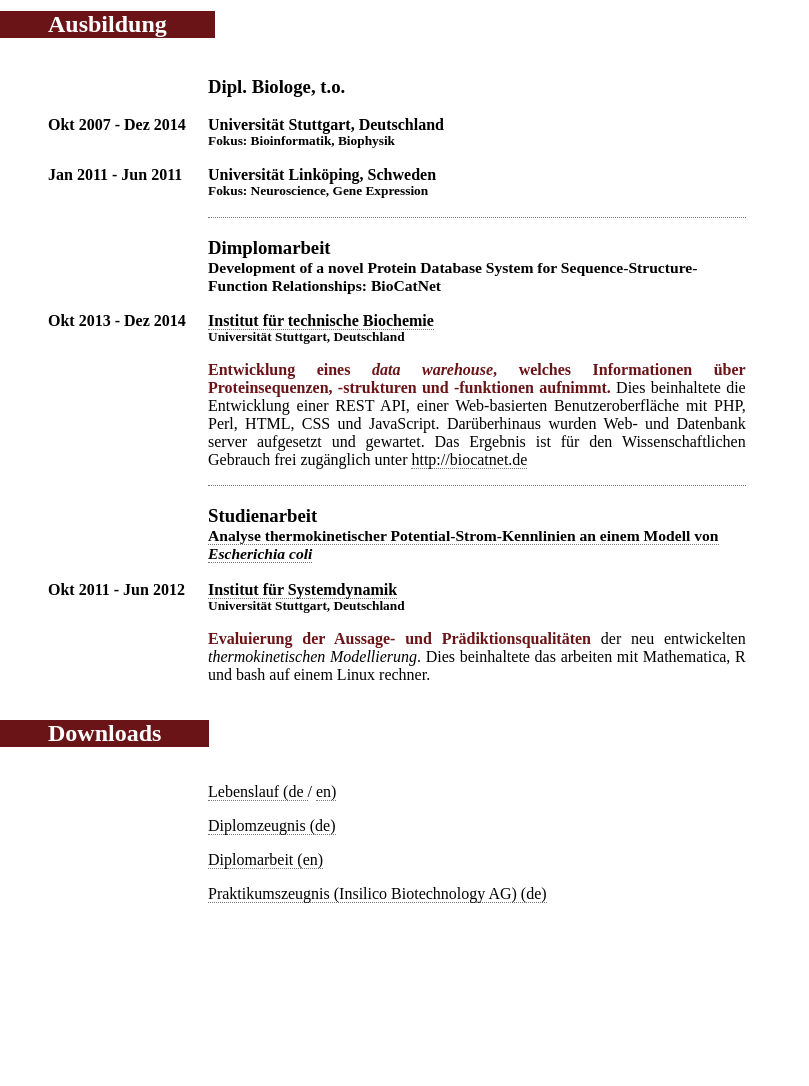
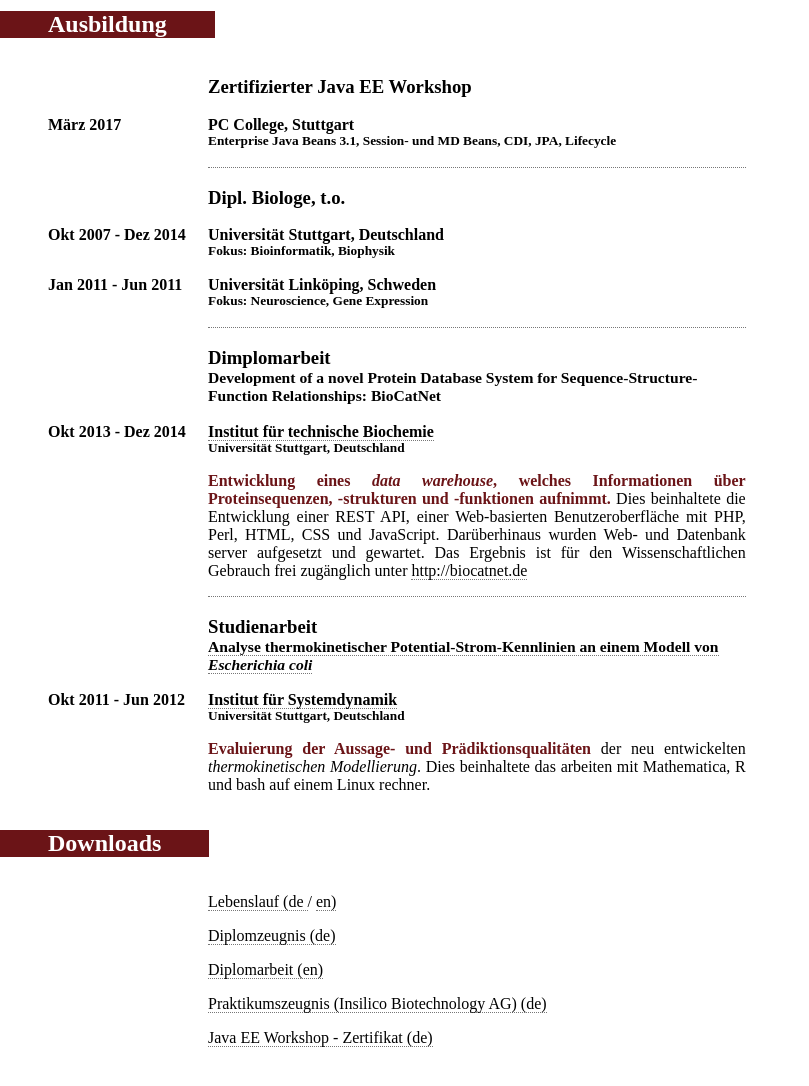
Before and after one commit to lordvlad/lordvlad.github.io, a plain HTML site: page cv_de.html in a window 1280 px wide. Shown: the part 1660-2746 px from the top of the page, without its empty margins (0-809 px from the left). Before the commit the page ends 2611 px from the top, so only its background shows below. Drawn offline with Linux system fonts and the light colour scheme; a web font is replaced by a local one.

Commit message:
update cv html, add java-ee cert

```diff
--- a/cv_de.html
+++ b/cv_de.html
@@ -83,6 +83,13 @@
       <a name="education"></a>
       <h2>Ausbildung</h2>
       <section>
+        <h3>Zertifizierter Java EE Workshop</h3>
+        <h5>März 2017</h5>
+        <h4>PC College, Stuttgart <small>Enterprise Java Beans 3.1, Session- und MD Beans, CDI, JPA, Lifecycle</small></h4>
+        <br/>
+      </section>
+
+      <section>
         <h3>Dipl. Biologe, t.o.</h3>
         <h5>Okt 2007 - Dez 2014</h5>
         <h4>Universität Stuttgart, Deutschland<small>Fokus: Bioinformatik, Biophysik</small></h4>
@@ -126,6 +133,9 @@
         <p>
           <a href="./recommendation_de.pdf">Praktikumszeugnis (Insilico Biotechnology AG) (de)</a>
         </p>
+        <p>
+          <a href="./java-ee.pdf">Java EE Workshop - Zertifikat (de)</a>
+        </p>
       </section>
     </article>
 
```
Also changed, not shown: cv.html (+10 -0 lines), 1 other file.
